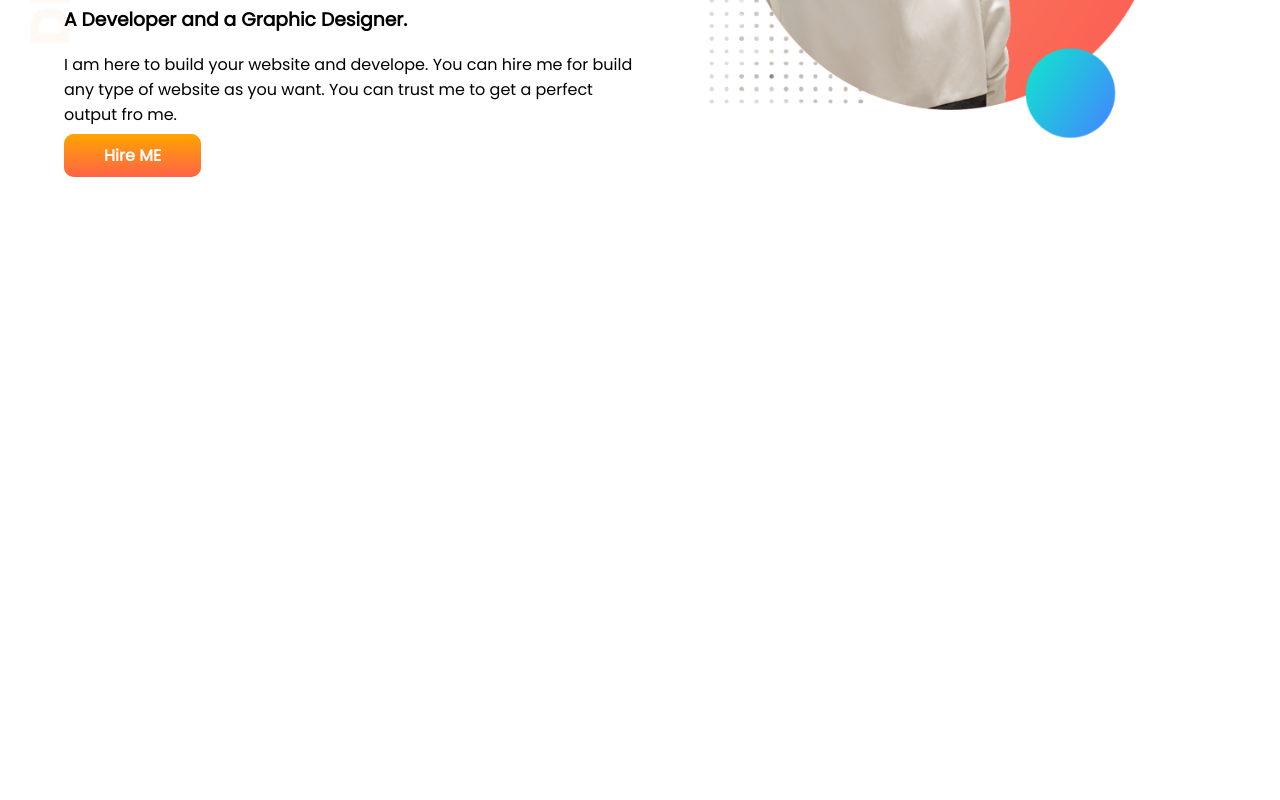
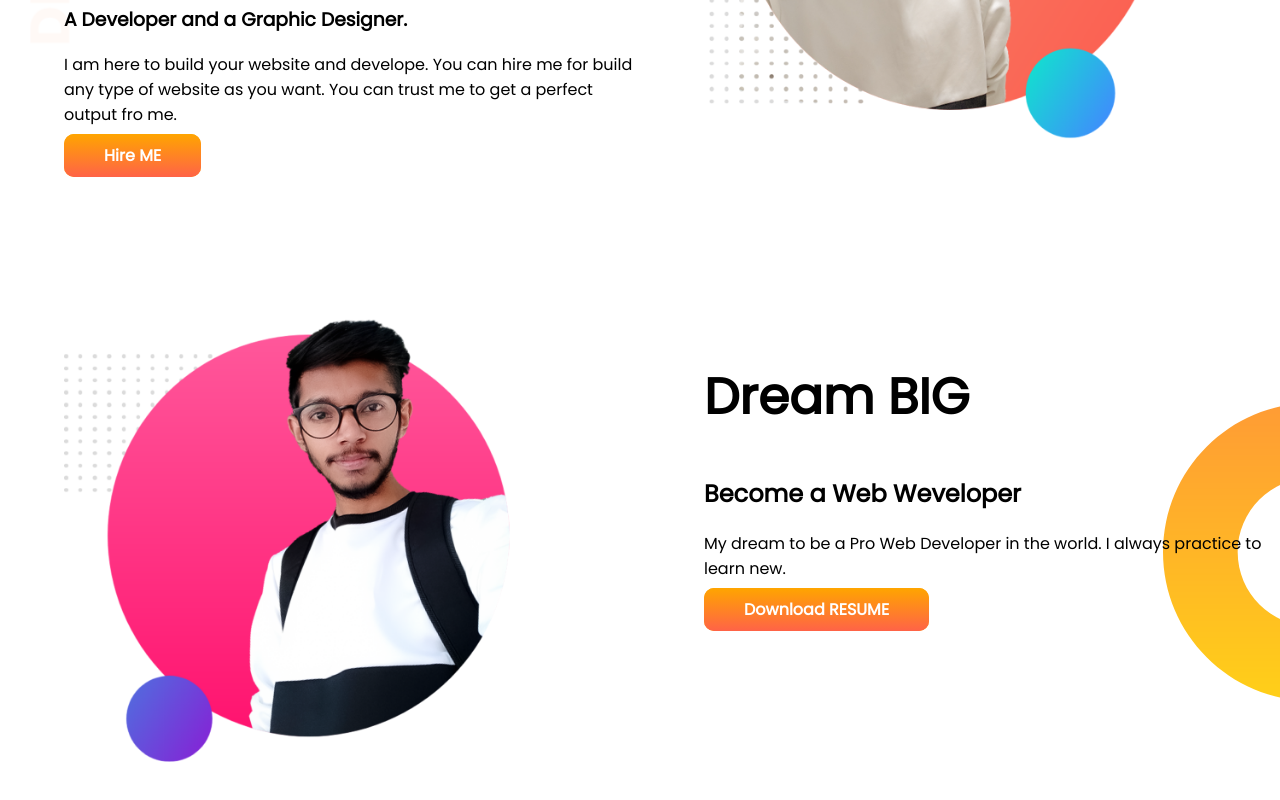
Before and after one commit to MasuBinAK/Masud-Portfolio, a plain HTML site: page index.html in a window 1280 px wide. Shown: the part 316-1116 px from the top of the page. Before the commit the page ends 800 px from the top, so only its background shows below. Drawn offline with Linux system fonts and the light colour scheme.

Commit message:
second section added

```diff
--- a/index.html
+++ b/index.html
@@ -22,10 +22,24 @@
             <p>I am here to build your website and develope. You can hire me for build any type of website as you want.
                 You
                 can trust me to get a perfect output fro me.</p>
-            <a class="link-button" target="blank" href="https://www.linkedin.com/in/masudbinak/">Hire ME</a>
+            <a class="link-button" target="_blank" href="https://www.linkedin.com/in/masudbinak/">Hire ME</a>
         </div>
         <div class="helf-width">
             <img src="images/Masudp1.png" alt="">
+
+        </div>
+    </section>
+    <section class="second-banner">
+        <div class="helf-width">
+            <img src="images/Masud-p-2.png" alt="">
+        </div>
+        <div class="helf-width">
+            <h1>Dream BIG</h1>
+            <h2>Become a Web Weveloper</h2>
+            <p>
+                My dream to be a Pro Web Developer in the world. I always practice to learn new.
+            </p>
+            <a class="link-button" target="_blank" href="https://www.linkedin.com/in/masudbinak/">Download RESUME</a>
 
         </div>
     </section>
--- a/style.css
+++ b/style.css
@@ -10,6 +10,7 @@ h1{
 }
 section{
     display: flex;
+    margin-bottom: 150px;
 }
 .helf-width{
     width: 50%;
@@ -31,3 +32,8 @@ section{
     background-image: url(images/top-banner.png);
     background-repeat: no-repeat;
 }
+.second-banner{
+    background-image: url(images/dream-bg.png);
+    background-repeat: no-repeat;
+    background-position: right;
+}
```
